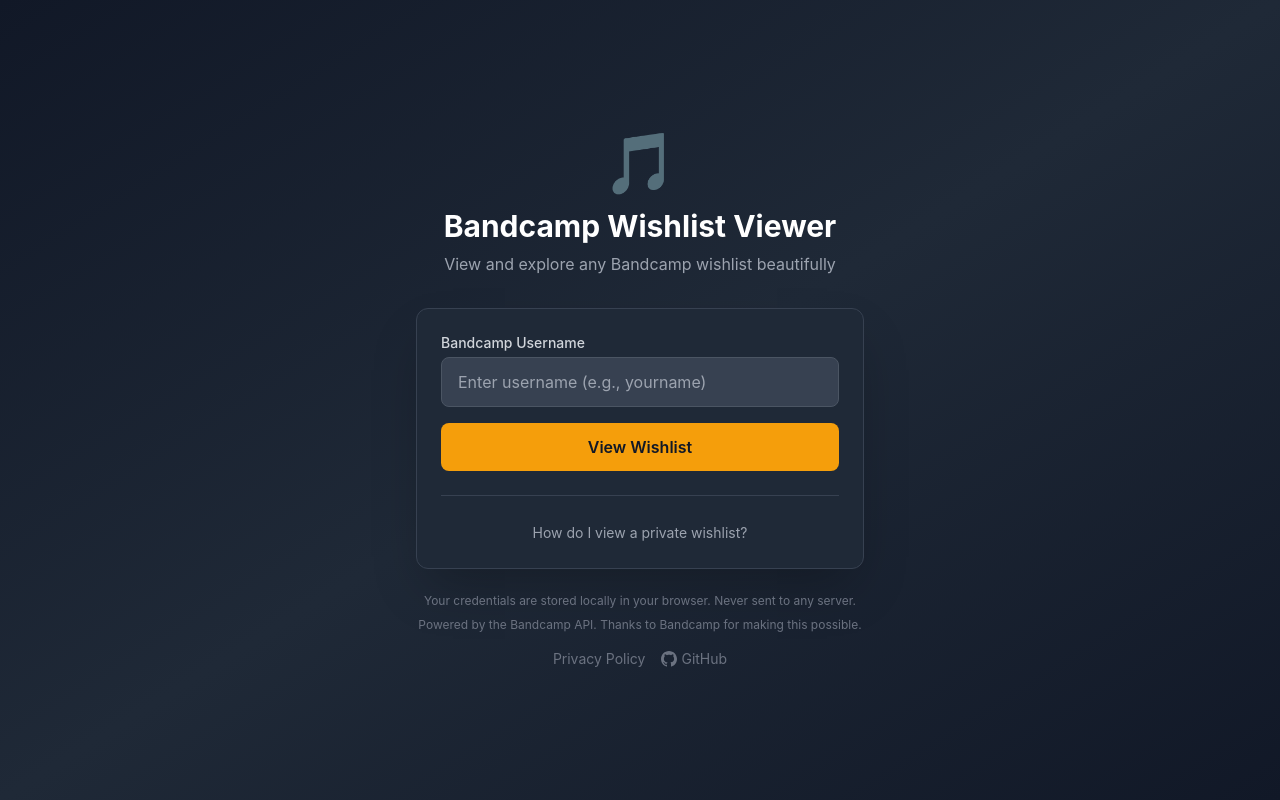
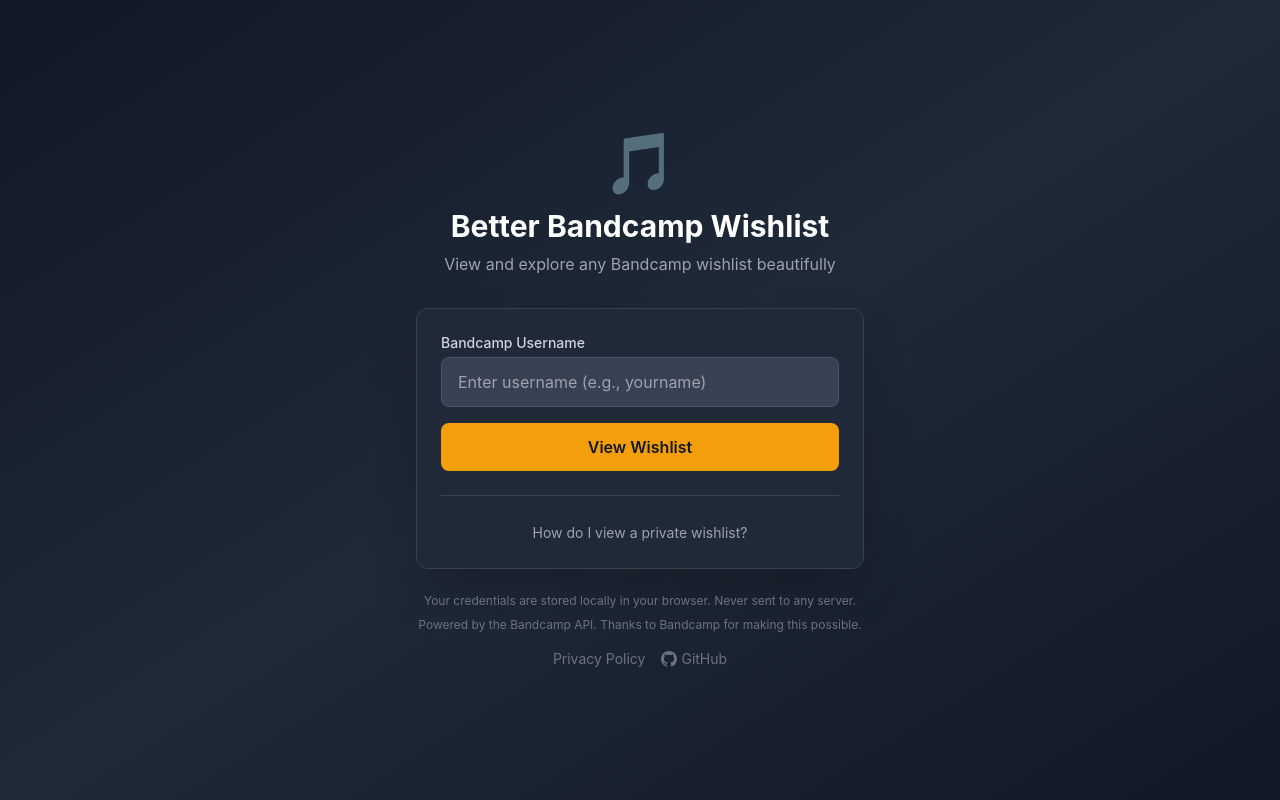
Before and after one commit to pibouill/better_bandcamp_wish_list, a SvelteKit app in the folder web/: page / in a window 1280 px wide. Built offline with nearby package versions, Linux system fonts and the light colour scheme.

Commit message:
Update name to Better Bandcamp Wishlist and fix GitHub links

```diff
--- a/web/package.json
+++ b/web/package.json
@@ -1,5 +1,5 @@
 {
-  "name": "bc-wishlist-web",
+  "name": "better-bandcamp-wishlist-web",
   "version": "1.0.0",
   "private": true,
   "scripts": {
--- a/web/src/routes/+page.svelte
+++ b/web/src/routes/+page.svelte
@@ -62,14 +62,14 @@
 </script>
 
 <svelte:head>
-  <title>Bandcamp Wishlist Viewer</title>
+  <title>Better Bandcamp Wishlist</title>
 </svelte:head>
 
 <div class="min-h-screen bg-gradient-to-br from-gray-900 via-gray-800 to-gray-900 flex items-center justify-center p-4">
   <div class="max-w-md w-full">
     <div class="text-center mb-8">
       <div class="text-6xl mb-4">🎵</div>
-      <h1 class="text-3xl font-bold text-white mb-2">Bandcamp Wishlist Viewer</h1>
+      <h1 class="text-3xl font-bold text-white mb-2">Better Bandcamp Wishlist</h1>
       <p class="text-gray-400">View and explore any Bandcamp wishlist beautifully</p>
     </div>
 
@@ -154,7 +154,7 @@
 
     <div class="flex justify-center gap-4 mt-4 text-sm">
       <a href="/privacy" class="text-gray-500 hover:text-gray-400">Privacy Policy</a>
-      <a href="https://github.com/pibouill/better_bandcamp_wishlist" target="_blank" class="text-gray-500 hover:text-gray-400 flex items-center gap-1">
+      <a href="https://github.com/pibouill/better_bandcamp_wish_list" target="_blank" class="text-gray-500 hover:text-gray-400 flex items-center gap-1">
         <svg class="w-4 h-4" fill="currentColor" viewBox="0 0 24 24"><path d="M12 0c-6.626 0-12 5.373-12 12 0 5.302 3.438 9.8 8.207 11.387.599.111.793-.261.793-.577v-2.234c-3.338.726-4.033-1.416-4.033-1.416-.546-1.387-1.333-1.756-1.333-1.756-1.089-.745.083-.729.083-.729 1.205.084 1.839 1.237 1.839 1.237 1.07 1.834 2.807 1.304 3.492.997.107-.775.418-1.305.762-1.604-2.665-.305-5.467-1.334-5.467-5.931 0-1.311.469-2.381 1.236-3.221-.124-.303-.535-1.524.117-3.176 0 0 1.008-.322 3.301 1.23.957-.266 1.983-.399 3.003-.404 1.02.005 2.047.138 3.006.404 2.291-1.552 3.297-1.23 3.297-1.23.653 1.653.242 2.874.118 3.176.77.84 1.235 1.911 1.235 3.221 0 4.609-2.807 5.624-5.479 5.921.43.372.823 1.102.823 2.222v3.293c0 .319.192.694.801.576 4.765-1.589 8.199-6.086 8.199-11.386 0-6.627-5.373-12-12-12z"/></svg>
         GitHub
       </a>
--- a/web/src/routes/dashboard/+page.svelte
+++ b/web/src/routes/dashboard/+page.svelte
@@ -119,7 +119,7 @@
 </script>
 
 <svelte:head>
-  <title>{username}'s Wishlist | Bandcamp Wishlist Viewer</title>
+  <title>{username}'s Wishlist | Better Bandcamp Wishlist</title>
 </svelte:head>
 
 <div class="min-h-screen bg-gray-50 flex flex-col">
@@ -241,7 +241,7 @@
       <p>Made by <a href="https://github.com/pibouill" target="_blank" class="text-amber-600 hover:underline">pibouill</a></p>
       <div class="flex gap-4">
         <a href="/privacy" class="hover:text-gray-700">Privacy Policy</a>
-        <a href="https://github.com/pibouill/better_bandcamp_wishlist" target="_blank" class="hover:text-gray-700 flex items-center gap-1">
+        <a href="https://github.com/pibouill/better_bandcamp_wish_list" target="_blank" class="hover:text-gray-700 flex items-center gap-1">
           <svg class="w-4 h-4" fill="currentColor" viewBox="0 0 24 24"><path d="M12 0c-6.626 0-12 5.373-12 12 0 5.302 3.438 9.8 8.207 11.387.599.111.793-.261.793-.577v-2.234c-3.338.726-4.033-1.416-4.033-1.416-.546-1.387-1.333-1.756-1.333-1.756-1.089-.745.083-.729.083-.729 1.205.084 1.839 1.237 1.839 1.237 1.07 1.834 2.807 1.304 3.492.997.107-.775.418-1.305.762-1.604-2.665-.305-5.467-1.334-5.467-5.931 0-1.311.469-2.381 1.236-3.221-.124-.303-.535-1.524.117-3.176 0 0 1.008-.322 3.301 1.23.957-.266 1.983-.399 3.003-.404 1.02.005 2.047.138 3.006.404 2.291-1.552 3.297-1.23 3.297-1.23.653 1.653.242 2.874.118 3.176.77.84 1.235 1.911 1.235 3.221 0 4.609-2.807 5.624-5.479 5.921.43.372.823 1.102.823 2.222v3.293c0 .319.192.694.801.576 4.765-1.589 8.199-6.086 8.199-11.386 0-6.627-5.373-12-12-12z"/></svg>
           GitHub
         </a>
--- a/web/src/routes/privacy/+page.svelte
+++ b/web/src/routes/privacy/+page.svelte
@@ -3,7 +3,7 @@
 </script>
 
 <svelte:head>
-  <title>Privacy Policy | Bandcamp Wishlist Viewer</title>
+  <title>Privacy Policy | Better Bandcamp Wishlist</title>
 </svelte:head>
 
 <div class="min-h-screen bg-gray-50 flex flex-col">
@@ -11,7 +11,7 @@
     <div class="max-w-7xl mx-auto px-4 py-4 flex items-center justify-between">
       <div class="flex items-center gap-4">
         <a href="/" class="text-2xl">🎵</a>
-        <a href="/" class="text-xl font-bold text-gray-900">Bandcamp Wishlist Viewer</a>
+        <a href="/" class="text-xl font-bold text-gray-900">Better Bandcamp Wishlist</a>
       </div>
     </div>
   </header>
@@ -77,7 +77,7 @@
         <section>
           <h2 class="text-lg font-semibold text-gray-900 mb-2">Contact</h2>
           <p class="text-gray-600">
-            If you have questions about this privacy policy, please open an issue on <a href="https://github.com/pibouill/better_bandcamp_wishlist" target="_blank" rel="noopener" class="text-amber-600 hover:underline">GitHub</a>.
+            If you have questions about this privacy policy, please open an issue on <a href="https://github.com/pibouill/better_bandcamp_wish_list" target="_blank" rel="noopener" class="text-amber-600 hover:underline">GitHub</a>.
           </p>
         </section>
 
@@ -92,7 +92,7 @@
     <div class="max-w-3xl mx-auto px-4 flex flex-col sm:flex-row justify-between items-center gap-4 text-sm text-gray-500">
       <p>Made by <a href="https://github.com/pibouill" target="_blank" class="text-amber-600 hover:underline">pibouill</a></p>
       <div class="flex gap-4">
-        <a href="https://github.com/pibouill/better_bandcamp_wishlist" target="_blank" class="hover:text-gray-700 flex items-center gap-1">
+        <a href="https://github.com/pibouill/better_bandcamp_wish_list" target="_blank" class="hover:text-gray-700 flex items-center gap-1">
           <svg class="w-4 h-4" fill="currentColor" viewBox="0 0 24 24"><path d="M12 0c-6.626 0-12 5.373-12 12 0 5.302 3.438 9.8 8.207 11.387.599.111.793-.261.793-.577v-2.234c-3.338.726-4.033-1.416-4.033-1.416-.546-1.387-1.333-1.756-1.333-1.756-1.089-.745.083-.729.083-.729 1.205.084 1.839 1.237 1.839 1.237 1.07 1.834 2.807 1.304 3.492.997.107-.775.418-1.305.762-1.604-2.665-.305-5.467-1.334-5.467-5.931 0-1.311.469-2.381 1.236-3.221-.124-.303-.535-1.524.117-3.176 0 0 1.008-.322 3.301 1.23.957-.266 1.983-.399 3.003-.404 1.02.005 2.047.138 3.006.404 2.291-1.552 3.297-1.23 3.297-1.23.653 1.653.242 2.874.118 3.176.77.84 1.235 1.911 1.235 3.221 0 4.609-2.807 5.624-5.479 5.921.43.372.823 1.102.823 2.222v3.293c0 .319.192.694.801.576 4.765-1.589 8.199-6.086 8.199-11.386 0-6.627-5.373-12-12-12z"/></svg>
           GitHub
         </a>
```
Also changed, not shown: package.json (+4 -4 lines), 2 other files (tests, documents, lock files or other folders).
